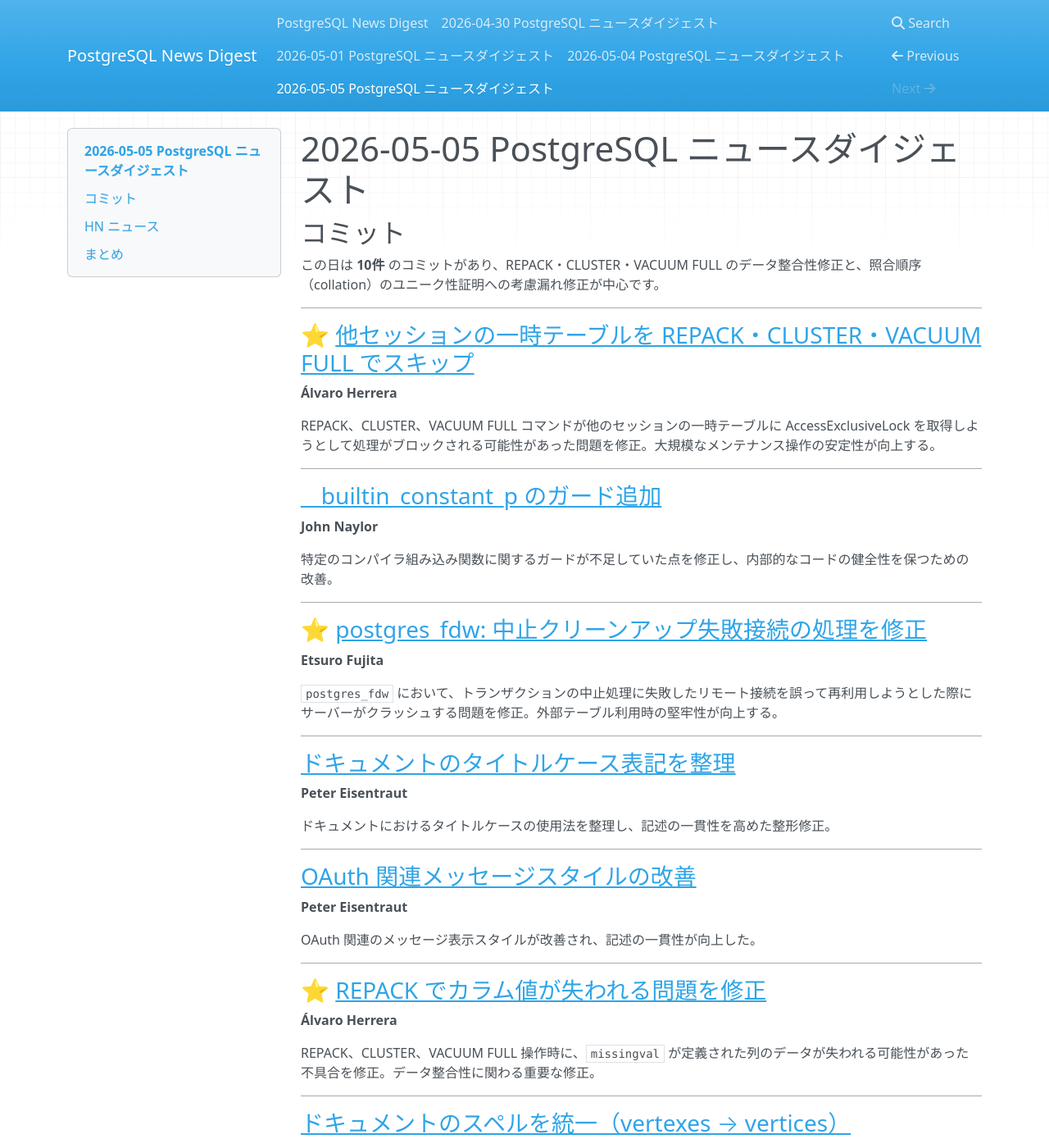
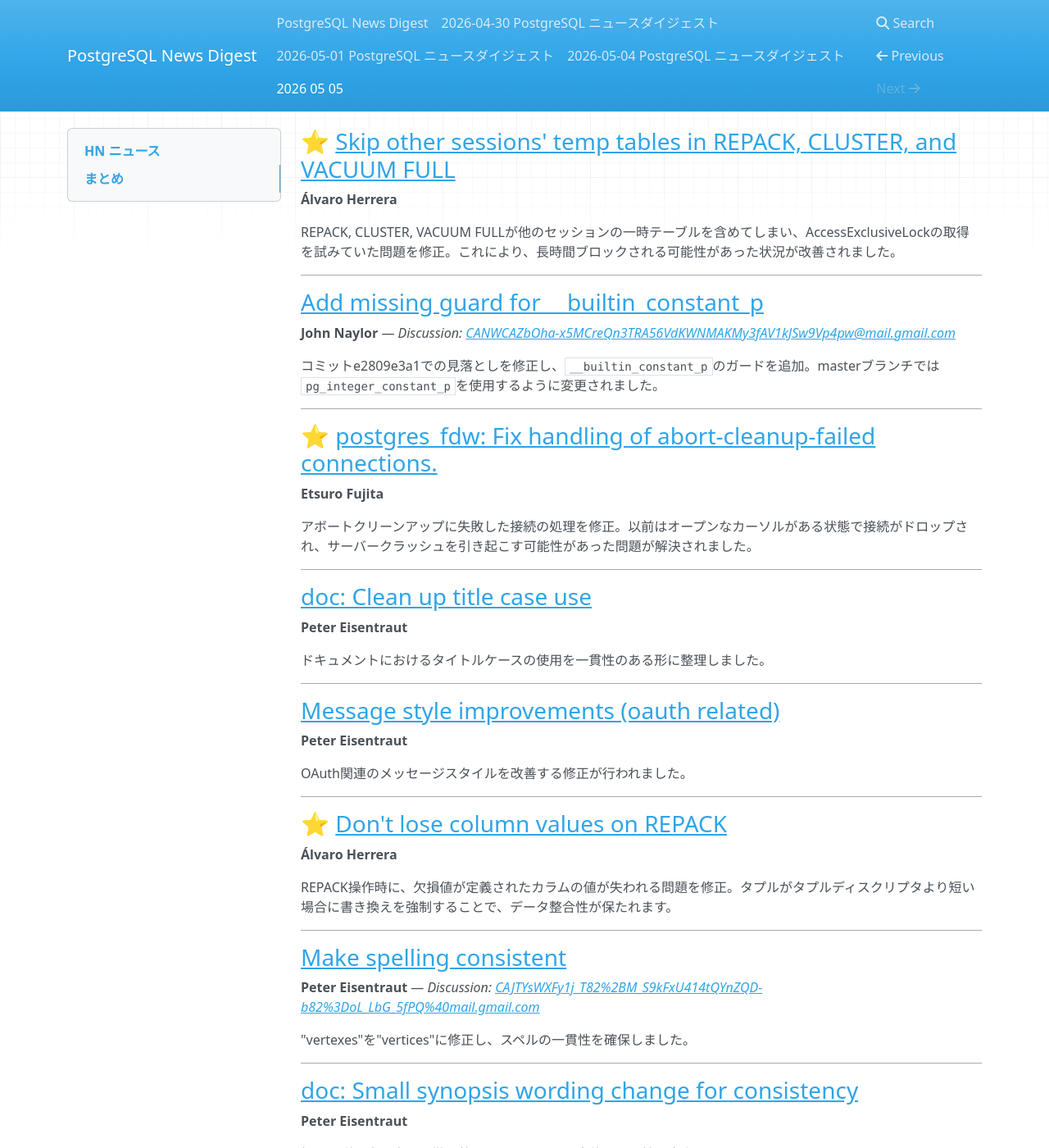
Before and after one commit to k-zshiba/pg-digest, an MkDocs documentation site: the page built from digests/2026-05-05.md, in a window 1280 px wide and 1400 px high. Shown: the whole window at 82% size. Built offline with MkDocs 1.6.1, drawn with Linux system fonts in a browser that asks for light colours; nearby versions of some CDN libraries; some of the changed text lies outside the part shown.

Commit message:
Add PostgreSQL digest for 2026-05-05

```diff
--- a/digests/2026-05-05.md
+++ b/digests/2026-05-05.md
@@ -1,100 +1,92 @@
-# 2026-05-05 PostgreSQL ニュースダイジェスト
+### ⭐ [Skip other sessions' temp tables in REPACK, CLUSTER, and VACUUM FULL](https://github.com/postgres/postgres/commit/a0a0c0c20ec5f8787bb1be5f476c4e59f6810634)
+**Álvaro Herrera**
 
-## コミット
-
-この日は **10件** のコミットがあり、REPACK・CLUSTER・VACUUM FULL のデータ整合性修正と、照合順序（collation）のユニーク性証明への考慮漏れ修正が中心です。
+REPACK, CLUSTER, VACUUM FULLが他のセッションの一時テーブルを含めてしまい、AccessExclusiveLockの取得を試みていた問題を修正。これにより、長時間ブロックされる可能性があった状況が改善されました。
 
 ---
 
-### ⭐ [他セッションの一時テーブルを REPACK・CLUSTER・VACUUM FULL でスキップ](https://github.com/postgres/postgres/commit/a0a0c0c20ec5f8787bb1be5f476c4e59f6810634)
-**Álvaro Herrera**
+### [Add missing guard for __builtin_constant_p](https://github.com/postgres/postgres/commit/6766264262851686481dee4401541ee8cd874c2a)
+**John Naylor** — *Discussion: [CANWCAZbOha-x5MCreQn3TRA56VdKWNMAKMy3fAV1kJSw9Vp4pw@mail.gmail.com](https://postgr.es/m/CANWCAZbOha-x5MCreQn3TRA56VdKWNMAKMy3fAV1kJSw9Vp4pw@mail.gmail.com)*
 
-REPACK、CLUSTER、VACUUM FULL コマンドが他のセッションの一時テーブルに AccessExclusiveLock を取得しようとして処理がブロックされる可能性があった問題を修正。大規模なメンテナンス操作の安定性が向上する。
+コミットe2809e3a1での見落としを修正し、`__builtin_constant_p`のガードを追加。masterブランチでは`pg_integer_constant_p`を使用するように変更されました。
 
 ---
 
-### [__builtin_constant_p のガード追加](https://github.com/postgres/postgres/commit/6766264262851686481dee4401541ee8cd874c2a)
-**John Naylor**
+### ⭐ [postgres_fdw: Fix handling of abort-cleanup-failed connections.](https://github.com/postgres/postgres/commit/648818ba3876fb3e43faffea729eccba969eefab)
+**Etsuro Fujita**
 
-特定のコンパイラ組み込み関数に関するガードが不足していた点を修正し、内部的なコードの健全性を保つための改善。
+アボートクリーンアップに失敗した接続の処理を修正。以前はオープンなカーソルがある状態で接続がドロップされ、サーバークラッシュを引き起こす可能性があった問題が解決されました。
 
 ---
 
-### ⭐ [postgres_fdw: 中止クリーンアップ失敗接続の処理を修正](https://github.com/postgres/postgres/commit/648818ba3876fb3e43faffea729eccba969eefab)
-**Etsuro Fujita**
+### [doc: Clean up title case use](https://github.com/postgres/postgres/commit/d0ed9ad8b07d716b1b8caae3d1eb370571a0a6f3)
+**Peter Eisentraut**
 
-`postgres_fdw` において、トランザクションの中止処理に失敗したリモート接続を誤って再利用しようとした際にサーバーがクラッシュする問題を修正。外部テーブル利用時の堅牢性が向上する。
+ドキュメントにおけるタイトルケースの使用を一貫性のある形に整理しました。
 
 ---
 
-### [ドキュメントのタイトルケース表記を整理](https://github.com/postgres/postgres/commit/d0ed9ad8b07d716b1b8caae3d1eb370571a0a6f3)
+### [Message style improvements (oauth related)](https://github.com/postgres/postgres/commit/22f9207aaa37fe418055f7a1ad6e681c021f70b0)
 **Peter Eisentraut**
 
-ドキュメントにおけるタイトルケースの使用法を整理し、記述の一貫性を高めた整形修正。
+OAuth関連のメッセージスタイルを改善する修正が行われました。
 
 ---
 
-### [OAuth 関連メッセージスタイルの改善](https://github.com/postgres/postgres/commit/22f9207aaa37fe418055f7a1ad6e681c021f70b0)
-**Peter Eisentraut**
+### ⭐ [Don't lose column values on REPACK](https://github.com/postgres/postgres/commit/eb2e2eb4d4cf31808f67a3f9cee77548308a4700)
+**Álvaro Herrera**
 
-OAuth 関連のメッセージ表示スタイルが改善され、記述の一貫性が向上した。
+REPACK操作時に、欠損値が定義されたカラムの値が失われる問題を修正。タプルがタプルディスクリプタより短い場合に書き換えを強制することで、データ整合性が保たれます。
 
 ---
 
-### ⭐ [REPACK でカラム値が失われる問題を修正](https://github.com/postgres/postgres/commit/eb2e2eb4d4cf31808f67a3f9cee77548308a4700)
-**Álvaro Herrera**
+### [Make spelling consistent](https://github.com/postgres/postgres/commit/d0eac3cafb0130b6da1eff03f2fd3afc448801c8)
+**Peter Eisentraut** — *Discussion: [CAJTYsWXFy1j_T82%2BM_S9kFxU414tQYnZQD-b82%3DoL_LbG_5fPQ%40mail.gmail.com](https://www.postgresql.org/message-id/flat/CAJTYsWXFy1j_T82%2BM_S9kFxU414tQYnZQD-b82%3DoL_LbG_5fPQ%40mail.gmail.com)*
 
-REPACK、CLUSTER、VACUUM FULL 操作時に、`missingval` が定義された列のデータが失われる可能性があった不具合を修正。データ整合性に関わる重要な修正。
+"vertexes"を"vertices"に修正し、スペルの一貫性を確保しました。
 
 ---
 
-### [ドキュメントのスペルを統一（vertexes → vertices）](https://github.com/postgres/postgres/commit/d0eac3cafb0130b6da1eff03f2fd3afc448801c8)
+### [doc: Small synopsis wording change for consistency](https://github.com/postgres/postgres/commit/1190f858eaf2483768248ad65c04ec99864be351)
 **Peter Eisentraut**
 
-ドキュメント内の「vertexes」というスペルを「vertices」に統一した微細な整形修正。
+概要の説明文の表現を微調整し、ドキュメント全体の一貫性を向上させました。
 
 ---
 
-### [ドキュメントの概要表現を微調整](https://github.com/postgres/postgres/commit/1190f858eaf2483768248ad65c04ec99864be351)
-**Peter Eisentraut**
+### ⭐ [Consider collation when proving subquery uniqueness](https://github.com/postgres/postgres/commit/574581b50ac9c63dd9e4abebb731a3b67e5b50f6)
+**Richard Guo**
 
-ドキュメントの概要部分の表現が微調整され、より一貫性のある記述になった。
+サブクエリの一意性を証明する際に照合順序を考慮するように修正。以前は異なる照合順序間で不正な比較が行われる可能性があったため、クエリ結果の正確性が向上します。
 
 ---
 
-### ⭐ [サブクエリのユニーク性証明で照合順序を考慮するよう修正](https://github.com/postgres/postgres/commit/574581b50ac9c63dd9e4abebb731a3b67e5b50f6)
+### ⭐ [Consider collation when proving uniqueness from unique indexes](https://github.com/postgres/postgres/commit/5a55ea507a2d9a3fb2d004d64a994ead2ff7cf51)
 **Richard Guo**
 
-サブクエリのユニーク性を証明する際に、照合順序（collation）が適切に考慮されていなかった問題を修正。非決定的な照合順序を使用した場合でもクエリ結果の正確性が保証されるようになる。
-
----
-
-### ⭐ [ユニークインデックスからのユニーク性証明で照合順序を考慮するよう修正](https://github.com/postgres/postgres/commit/5a55ea507a2d9a3fb2d004d64a994ead2ff7cf51)
-**Richard Guo**
-
-ユニークインデックスからのユニーク性証明において、照合順序が適切にチェックされていなかった問題を修正。PostgreSQL 12 以降の非決定的な照合順序環境におけるデータ整合性に関わる重要な修正。
+一意インデックスから一意性を証明する際に照合順序を考慮するように修正。非決定性照合順序が導入されて以来の問題で、誤ったクエリ結果を招く可能性があった点が改善されました。
 
 ---
 
 ## HN ニュース
 
 ### ⭐ [PGKeeper: Building the bouncer we needed for Postgres](https://www.figma.com/blog/pgkeeper-building-the-bouncer-we-needed-for-postgres/)
-**スコア: 11 / コメント: 0**
+**スコア: 12 / コメント: 0**
 
-Figma が開発した Postgres 向け接続管理ツール「PGKeeper」について解説した記事。Postgres の接続を効率的に管理し、PgBouncer の限界を克服することを目指した設計が詳述されている。
+FigmaがPostgreSQLのために開発した接続プーラー兼バウンサーである「PGKeeper」に関する記事です。安定性とセキュリティを向上させるためのFigmaのアプローチが紹介されています。
 
 ---
 
 ### [Postgres – Asynchronous Commits](https://www.postgresql.org/docs/current/wal-async-commit.html)
 **スコア: 1 / コメント: 0**
 
-PostgreSQL 公式ドキュメントの「非同期コミット」に関するページへのリンク。パフォーマンス向上策として非同期コミットを検討する際の基本参照資料。
+PostgreSQLの非同期コミットに関する公式ドキュメントへのリンク。非同期コミットの動作とそれがパフォーマンスに与える影響について説明しています。
 
 ---
 
 ## まとめ
 
-2026年5月5日は、REPACK や VACUUM FULL といったメンテナンス操作時のデータ整合性・安定性に関わる重要なバグ修正が多く行われた。特に `postgres_fdw` での接続処理の堅牢性向上と、照合順序がユニーク性証明に影響を与える問題への対応（2件）が目立ち、正確性の担保が続いている。HN では Figma の「PGKeeper」が引き続き注目を集めた。
+本日のPostgreSQLニュースダイジェストでは、REPACKやVACUUM FULLにおける一時テーブル処理、`postgres_fdw`の接続エラーハンドリング、そしてREPACK時のカラム値消失といった、データベースの安定性とデータ整合性を高めるための複数の重要なコミットが注目されました。特に、照合順序がサブクエリや一意インデックスの一意性証明に与える影響に関する修正は、データ処理の正確性にとって重要です。Hacker Newsでは、FigmaがPostgreSQL向けに開発した新しいバウンサー「PGKeeper」が紹介され、PostgreSQLエコシステムにおけるツールの進化が伺えます。
 
 ---
 
```
